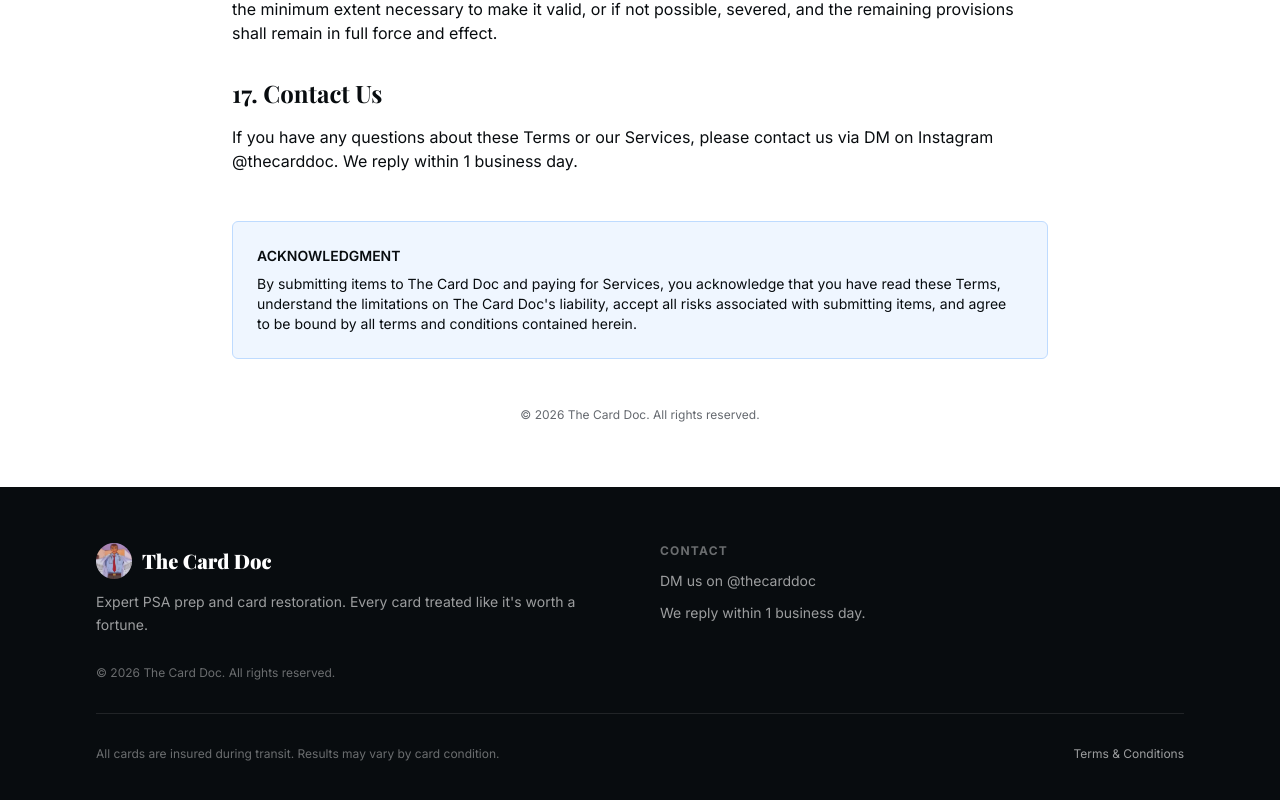
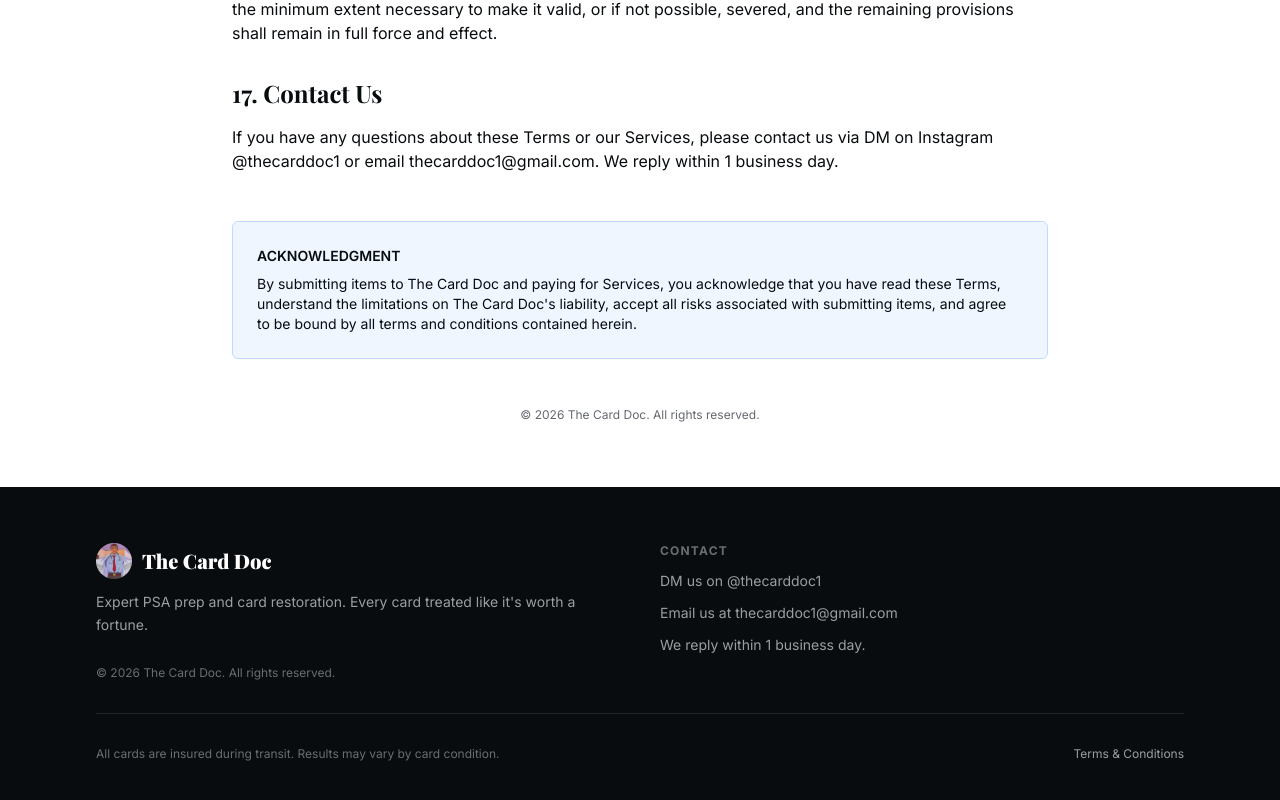
Before and after one commit to gswizzy111/card-restoration, a Next.js app in the folder Desktop/POKEMON/card-restoration/: page /terms in a window 1280 px wide. Shown: the part 4777-5577 px from the top of the page. Built offline with nearby package versions, Linux system fonts and the light colour scheme.

Commit message:
Update footer contact to @thecarddoc1 and add email
- Instagram handle corrected to @thecarddoc1 with updated link
- Added Email us at thecarddoc1@gmail.com to footer contact section
- Updated Terms page contact section to match

Co-Authored-By: Claude Sonnet 4.6 <noreply@anthropic.com>

```diff
--- a/Desktop/POKEMON/card-restoration/app/(public)/terms/page.tsx
+++ b/Desktop/POKEMON/card-restoration/app/(public)/terms/page.tsx
@@ -288,7 +288,7 @@ export default function TermsPage() {
           <section>
             <h2 className="text-2xl font-bold font-heading mt-8 mb-4">17. Contact Us</h2>
             <p>
-              If you have any questions about these Terms or our Services, please contact us via DM on Instagram @thecarddoc. We reply
+              If you have any questions about these Terms or our Services, please contact us via DM on Instagram @thecarddoc1 or email thecarddoc1@gmail.com. We reply
               within 1 business day.
             </p>
           </section>
--- a/Desktop/POKEMON/card-restoration/components/marketing/footer.tsx
+++ b/Desktop/POKEMON/card-restoration/components/marketing/footer.tsx
@@ -29,12 +29,18 @@ export function Footer() {
           <div className="flex flex-col gap-3">
             <p className="text-xs font-bold uppercase tracking-widest text-white/40">Contact</p>
             <a
-              href="https://www.instagram.com/thecarddoc"
+              href="https://www.instagram.com/thecarddoc1"
               target="_blank"
               rel="noopener noreferrer"
               className="text-sm text-white/60 hover:text-white transition-colors"
             >
-              DM us on @thecarddoc
+              DM us on @thecarddoc1
+            </a>
+            <a
+              href="mailto:thecarddoc1@gmail.com"
+              className="text-sm text-white/60 hover:text-white transition-colors"
+            >
+              Email us at thecarddoc1@gmail.com
             </a>
             <p className="text-sm text-white/60">We reply within 1 business day.</p>
           </div>
```
